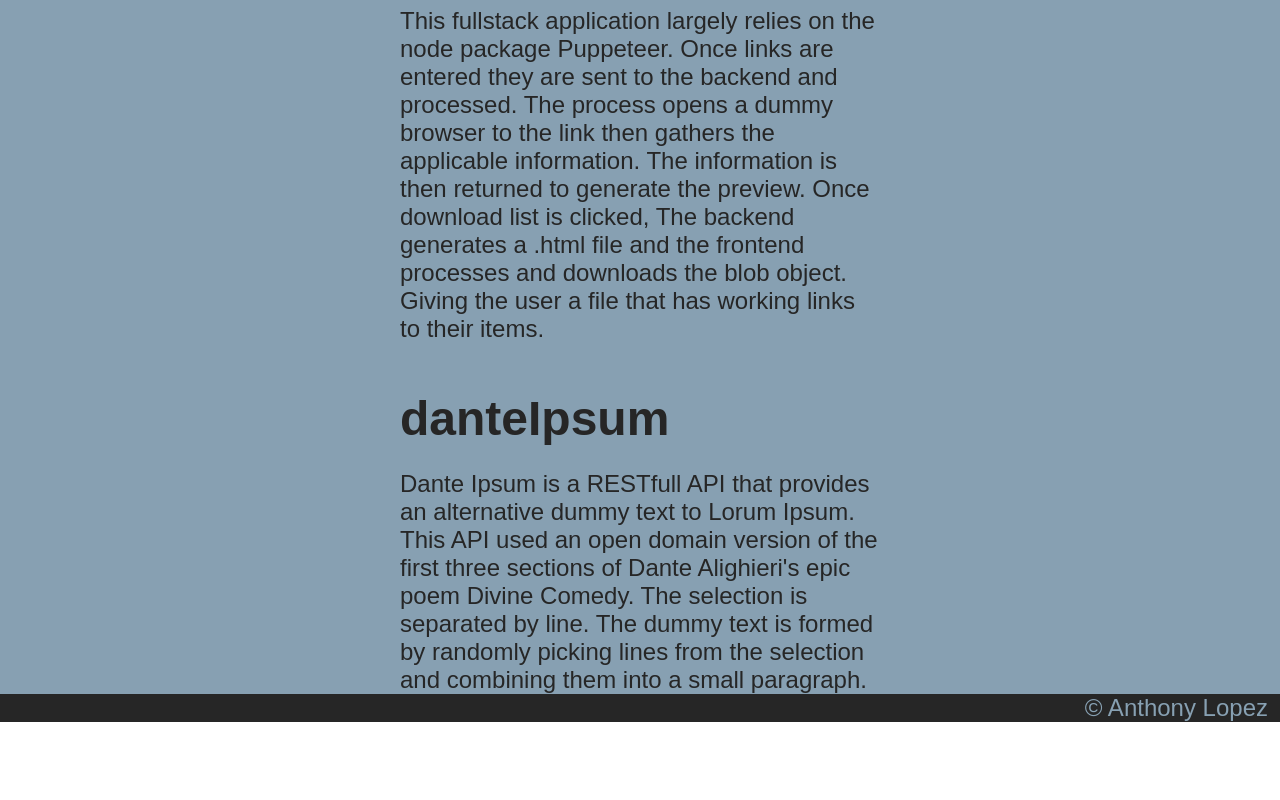
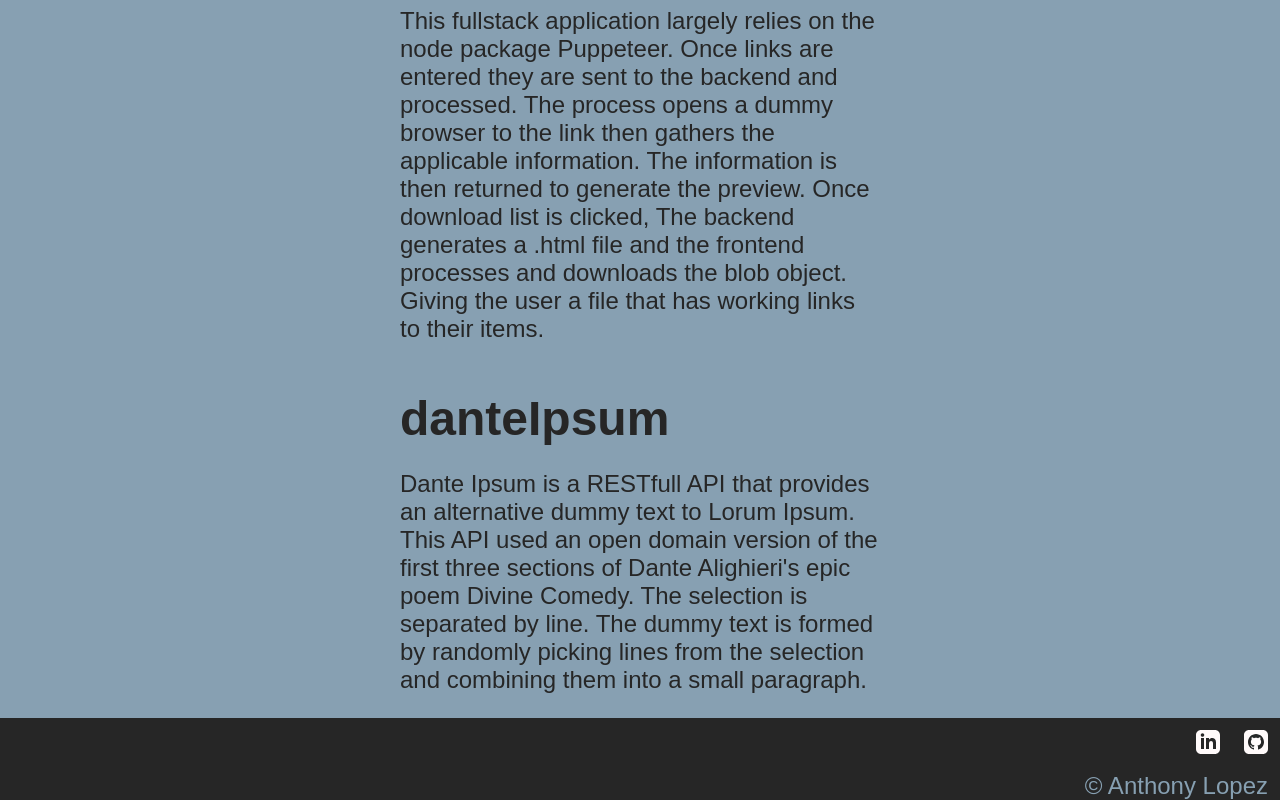
Before and after one commit to GrungeKarma/my-site, a React (Create React App) app: page / in a window 1280 px wide. Shown: the part 1930-2730 px from the top of the page. Before the commit the page ends 2652 px from the top, so only its background shows below. Built offline with nearby package versions, Linux system fonts and the light colour scheme; a web font is replaced by a local one.

Commit message:
add social links

```diff
--- a/public/index.html
+++ b/public/index.html
@@ -11,7 +11,7 @@
     <meta name="theme-color" content="#000000" />
     <meta
       name="description"
-      content="Web site created using create-react-app"
+      content="Personal portfolio site for Anthony Lopez"
     />
     <link rel="apple-touch-icon" href="%PUBLIC_URL%/logo192.png" />
     <!--
--- a/src/App.js
+++ b/src/App.js
@@ -4,6 +4,7 @@
 import Bio from './components/sections/Bio';
 import Projects from './components/sections/Projects';
 import './App.css';
+import Social from './components/UI/Social';
 
 
 
@@ -35,8 +36,8 @@
       <Hero />
       <Bio />
       <Projects projects={projectArr} />
+      <Social />
       <Footer />
-
     </div>
   );
 }
--- /dev/null
+++ b/src/components/UI/Social.css
@@ -0,0 +1,11 @@
+#social-container {
+  background-color: var(--eerie-black);
+  display: flex;
+  flex-direction: row;
+  justify-content: right;
+}
+#linkdin,
+#github {
+  fill: snow;
+  margin: 0.5em;
+}
--- /dev/null
+++ b/src/components/UI/Social.js
@@ -0,0 +1,20 @@
+import './Social.css'
+
+
+const Social = () => {
+  return (
+    <div id="social-container">
+      <a href="https://www.linkedin.com/in/anthony-lopez-5ab62a20b/" target="_blank" rel="noreferrer">
+        <svg xmlns="http://www.w3.org/2000/svg" width="24" height="24" viewBox="0 0 24 24" id="linkdin">
+          <path d="M19 0h-14c-2.761 0-5 2.239-5 5v14c0 2.761 2.239 5 5 5h14c2.762 0 5-2.239 5-5v-14c0-2.761-2.238-5-5-5zm-11 19h-3v-11h3v11zm-1.5-12.268c-.966 0-1.75-.79-1.75-1.764s.784-1.764 1.75-1.764 1.75.79 1.75 1.764-.783 1.764-1.75 1.764zm13.5 12.268h-3v-5.604c0-3.368-4-3.113-4 0v5.604h-3v-11h3v1.765c1.396-2.586 7-2.777 7 2.476v6.759z" />
+        </svg>
+      </a>
+      <a href="https://github.com/GrungeKarma" target="_blank" rel="noreferrer">
+        <svg xmlns="http://www.w3.org/2000/svg" width="24" height="24" id="github" viewBox="0 0 24 24"><path d="M19 0h-14c-2.761 0-5 2.239-5 5v14c0 2.761 2.239 5 5 5h14c2.762 0 5-2.239 5-5v-14c0-2.761-2.238-5-5-5zm-4.466 19.59c-.405.078-.534-.171-.534-.384v-2.195c0-.747-.262-1.233-.55-1.481 1.782-.198 3.654-.875 3.654-3.947 0-.874-.312-1.588-.823-2.147.082-.202.356-1.016-.079-2.117 0 0-.671-.215-2.198.82-.64-.18-1.324-.267-2.004-.271-.68.003-1.364.091-2.003.269-1.528-1.035-2.2-.82-2.2-.82-.434 1.102-.16 1.915-.077 2.118-.512.56-.824 1.273-.824 2.147 0 3.064 1.867 3.751 3.645 3.954-.229.2-.436.552-.508 1.07-.457.204-1.614.557-2.328-.666 0 0-.423-.768-1.227-.825 0 0-.78-.01-.055.487 0 0 .525.246.889 1.17 0 0 .463 1.428 2.688.944v1.489c0 .211-.129.459-.528.385-3.18-1.057-5.472-4.056-5.472-7.59 0-4.419 3.582-8 8-8s8 3.581 8 8c0 3.533-2.289 6.531-5.466 7.59z" />
+        </svg>
+      </a>
+
+    </div>
+  );
+}
+export default Social;
--- a/src/components/sections/Projects.css
+++ b/src/components/sections/Projects.css
@@ -1,6 +1,7 @@
 #greater-project-area {
   width: 100vw;
   background-color: var(--pewter-blue);
+  padding-bottom: 1em;
 }
 #greater-project-area > h2 {
   color: var(--eerie-black);
```
Also changed, not shown: public/manifest.json, src/images/github.png (added), src/images/linkedIn.svg (added).
